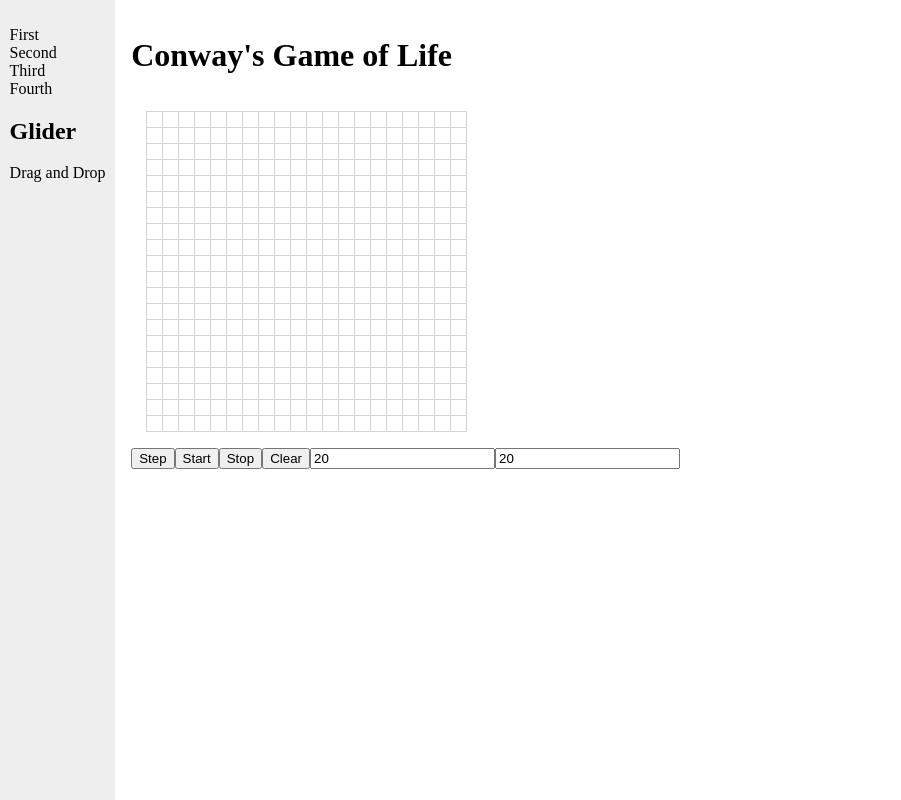
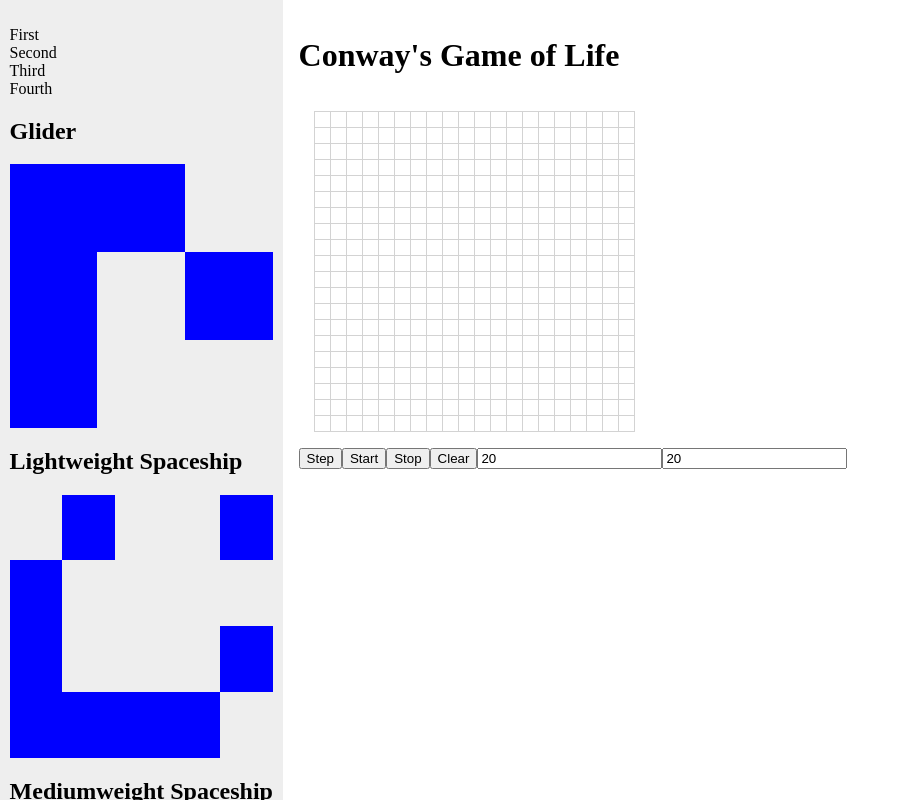
Before and after one commit to rtp314/game-of-life, a React (Vite) app: page / in a window 1280 px wide. Shown: the top 800 px of the page, without its empty margins (0-901 px from the left). Built offline with nearby package versions, Linux system fonts and the light colour scheme.

Commit message:
add more patterns

```diff
--- a/package.json
+++ b/package.json
@@ -4,7 +4,7 @@
   "version": "0.0.0",
   "type": "module",
   "scripts": {
-    "dev": "vite",
+    "dev": "vite --open",
     "build": "tsc && vite build",
     "preview": "vite preview"
   },
--- /dev/null
+++ b/src/Sidebar/Templates/Pattern.tsx
@@ -0,0 +1,40 @@
+import { CellArray } from '../../util/types';
+
+interface IPatternProps {
+  name: string;
+  pattern: CellArray;
+}
+
+export default function Pattern({ name, pattern }: IPatternProps) {
+  function handleDragStart(event: React.DragEvent, pattern: CellArray) {
+    event.dataTransfer.setData('text', JSON.stringify(pattern));
+    event.dataTransfer.effectAllowed = 'copy';
+  }
+
+  return (
+    <>
+      <h2>{name}</h2>
+      <div className="pattern" draggable="true" onDragStart={event => handleDragStart(event, pattern)}>
+        <PatternPreview pattern={pattern} />
+      </div>
+    </>
+  );
+}
+
+interface IPatternPreviewProps {
+  pattern: CellArray;
+}
+
+function PatternPreview({ pattern }: IPatternPreviewProps) {
+  return (
+    <>
+      {pattern.map(column => (
+        <div className="pattern-column">
+          {column.map(cell => (
+            <div className="pattern-cell" data-alive={cell}></div>
+          ))}
+        </div>
+      ))}
+    </>
+  );
+}
--- /dev/null
+++ b/src/Sidebar/Templates/Templates.scss
@@ -0,0 +1,21 @@
+.pattern {
+  display: flex;
+  flex-direction: row;
+  aspect-ratio: 1;
+}
+
+.pattern-column {
+  display: flex;
+  flex-direction: column;
+  flex-basis: 10px;
+  flex-grow: 1;
+}
+
+.pattern-cell {
+  flex-basis: 10px;
+  flex-grow: 1;
+
+  &[data-alive='true'] {
+    background-color: blue;
+  }
+}
--- a/src/Sidebar/Templates/Templates.tsx
+++ b/src/Sidebar/Templates/Templates.tsx
@@ -1,22 +1,12 @@
-import React from 'react';
-import { CellArray } from '../../util/types';
+import Pattern from './Pattern';
 import patterns from './patterns';
+import './Templates.scss';
 
 export default function Templates() {
-  function handleDragStart(event: React.DragEvent, pattern: CellArray) {
-    event.dataTransfer.setData('text', JSON.stringify(pattern));
-    event.dataTransfer.effectAllowed = 'copy';
-  }
-
   return (
     <>
       {patterns.map(pattern => (
-        <React.Fragment key={pattern.name}>
-          <h2>{pattern.name}</h2>
-          <div className="template" draggable="true" onDragStart={event => handleDragStart(event, pattern.pattern)}>
-            Drag and Drop
-          </div>
-        </React.Fragment>
+        <Pattern name={pattern.name} pattern={pattern.pattern} />
       ))}
     </>
   );
--- a/src/Sidebar/Templates/patterns.ts
+++ b/src/Sidebar/Templates/patterns.ts
@@ -2,11 +2,83 @@ const patterns = [
   {
     name: 'Glider',
     pattern: [
-      [false, false, false, false, false],
-      [false, true, true, true, false],
-      [false, true, false, false, false],
-      [false, false, true, false, false],
-      [false, false, false, false, false],
+      [true, true, true],
+      [true, false, false],
+      [false, true, false],
+    ],
+  },
+  {
+    name: 'Lightweight Spaceship',
+    pattern: [
+      [false, true, true, true],
+      [true, false, false, true],
+      [false, false, false, true],
+      [false, false, false, true],
+      [true, false, true, false],
+    ],
+  },
+  {
+    name: 'Mediumweight Spaceship',
+    pattern: [
+      [false, false, true, true, true],
+      [false, true, false, false, true],
+      [false, false, false, false, true],
+      [true, false, false, false, true],
+      [false, false, false, false, true],
+      [false, true, false, true, false],
+    ],
+  },
+  {
+    name: 'Heavyweight Spaceship',
+    pattern: [
+      [false, false, true, true, true],
+      [false, true, false, false, true],
+      [false, false, false, false, true],
+      [true, false, false, false, true],
+      [true, false, false, false, true],
+      [false, false, false, false, true],
+      [false, true, false, true, false],
+    ],
+  },
+  {
+    name: 'Glider Gun',
+    pattern: [
+      [false, false, false, false, true, true, false, false, false],
+      [false, false, false, false, true, true, false, false, false],
+      [false, false, false, false, false, false, false, false, false],
+      [false, false, false, false, false, false, false, false, false],
+      [false, false, false, false, false, false, false, false, false],
+      [false, false, false, false, false, false, false, false, false],
+      [false, false, false, false, false, false, false, false, false],
+      [false, false, false, false, false, false, false, false, false],
+      [false, false, false, false, false, false, false, false, false],
+      [false, false, false, false, false, false, false, false, false],
+      [false, false, false, false, true, true, true, false, false],
+      [false, false, false, true, false, false, false, true, false],
+      [false, false, true, false, false, false, false, false, true],
+      [false, false, true, false, false, false, false, false, true],
+      [false, false, false, false, false, true, false, false, false],
+      [false, false, false, true, false, false, false, true, false],
+      [false, false, false, false, true, true, true, false, false],
+      [false, false, false, false, false, true, false, false, false],
+      [false, false, false, false, false, false, false, false, false],
+      [false, false, false, false, false, false, false, false, false],
+      [false, false, true, true, true, false, false, false, false],
+      [false, false, true, true, true, false, false, false, false],
+      [false, true, false, false, false, true, false, false, false],
+      [false, false, false, false, false, false, false, false, false],
+      [true, true, false, false, false, true, true, false, false],
+      [false, false, false, false, false, false, false, false, false],
+      [false, false, false, false, false, false, false, false, false],
+      [false, false, false, false, false, false, false, false, false],
+      [false, false, false, false, false, false, false, false, false],
+      [false, false, false, false, false, false, false, false, false],
+      [false, false, false, false, false, false, false, false, false],
+      [false, false, false, false, false, false, false, false, false],
+      [false, false, false, false, false, false, false, false, false],
+      [false, false, false, false, false, false, false, false, false],
+      [false, false, true, true, false, false, false, false, false],
+      [false, false, true, true, false, false, false, false, false],
     ],
   },
 ];
```
